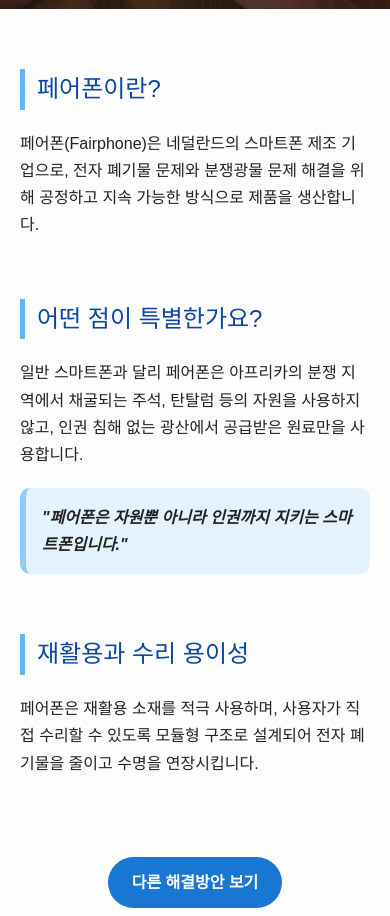
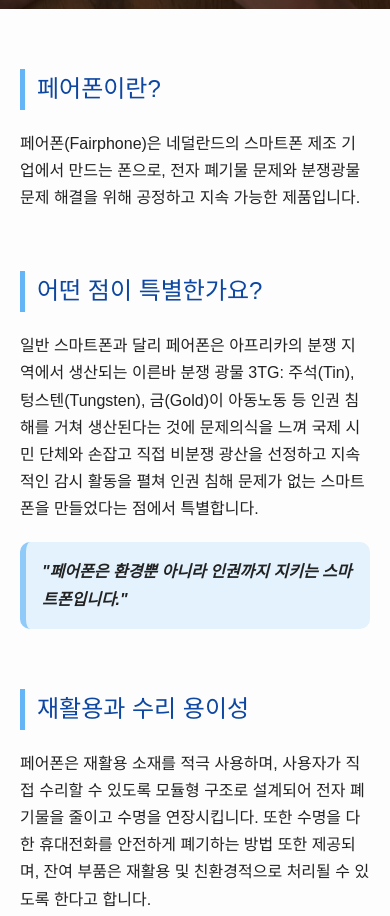
Before and after one commit to jeeeong/team, a plain HTML site: page solution_fairphone.html in a window 390 px wide. Shown: the part 820-1736 px from the top of the page. Drawn offline with Linux system fonts and the light colour scheme.

Commit message:
Update solution_fairphone.html

```diff
--- a/solution_fairphone.html
+++ b/solution_fairphone.html
@@ -94,21 +94,23 @@
   <div class="content">
     <div class="section-title">페어폰이란?</div>
     <p>
-      페어폰(Fairphone)은 네덜란드의 스마트폰 제조 기업으로, 전자 폐기물 문제와 분쟁광물 문제 해결을 위해 공정하고 지속 가능한 방식으로 제품을 생산합니다.
+      페어폰(Fairphone)은 네덜란드의 스마트폰 제조 기업에서 만드는 폰으로, 전자 폐기물 문제와 분쟁광물 문제 해결을 위해 공정하고 지속 가능한 제품입니다.
     </p>
 
     <div class="section-title">어떤 점이 특별한가요?</div>
     <p>
-      일반 스마트폰과 달리 페어폰은 아프리카의 분쟁 지역에서 채굴되는 주석, 탄탈럼 등의 자원을 사용하지 않고, 인권 침해 없는 광산에서 공급받은 원료만을 사용합니다.
+      일반 스마트폰과 달리 페어폰은 아프리카의 분쟁 지역에서 생산되는 이른바 분쟁 광물 3TG: 주석(Tin), 텅스텐(Tungsten), 금(Gold)이 아동노동 등 인권 침해를 거쳐 생산된다는 것에
+      문제의식을 느껴 국제 시민 단체와 손잡고 직접 비분쟁 광산을 선정하고 지속적인 감시 활동을 펼쳐 인권 침해 문제가 없는 스마트폰을 만들었다는 점에서 특별합니다.
     </p>
 
     <div class="highlight-box">
-      "페어폰은 자원뿐 아니라 인권까지 지키는 스마트폰입니다."
+      "페어폰은 환경뿐 아니라 인권까지 지키는 스마트폰입니다."
     </div>
 
     <div class="section-title">재활용과 수리 용이성</div>
     <p>
-      페어폰은 재활용 소재를 적극 사용하며, 사용자가 직접 수리할 수 있도록 모듈형 구조로 설계되어 전자 폐기물을 줄이고 수명을 연장시킵니다.
+      페어폰은 재활용 소재를 적극 사용하며, 사용자가 직접 수리할 수 있도록 모듈형 구조로 설계되어 전자 폐기물을 줄이고 수명을 연장시킵니다. 또한 수명을 다한 휴대전화를 안전하게 폐기하는 방법 또한 제공되며,
+      잔여 부품은 재활용 및 친환경적으로 처리될 수 있도록 한다고 합니다.
     </p>
   </div>
 
```
